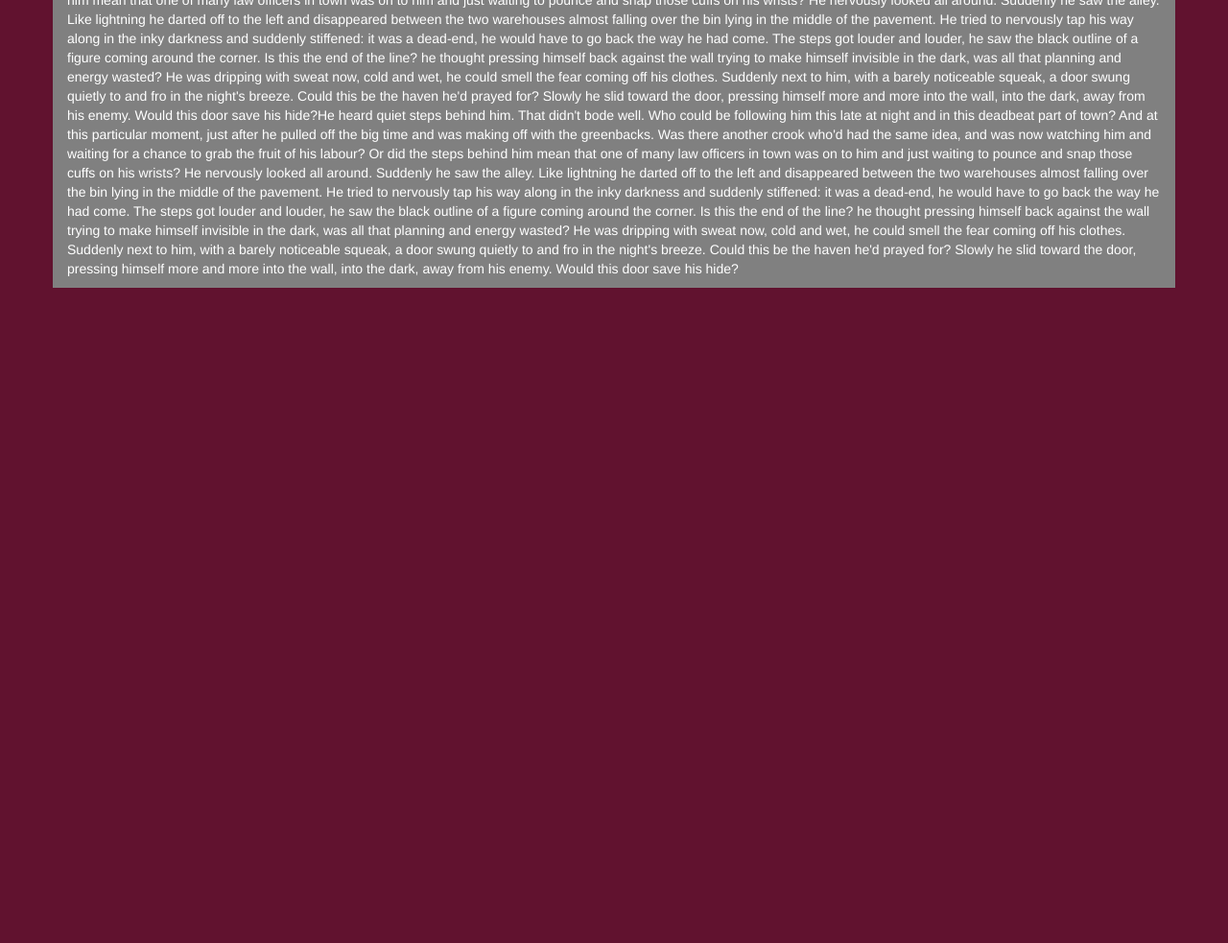
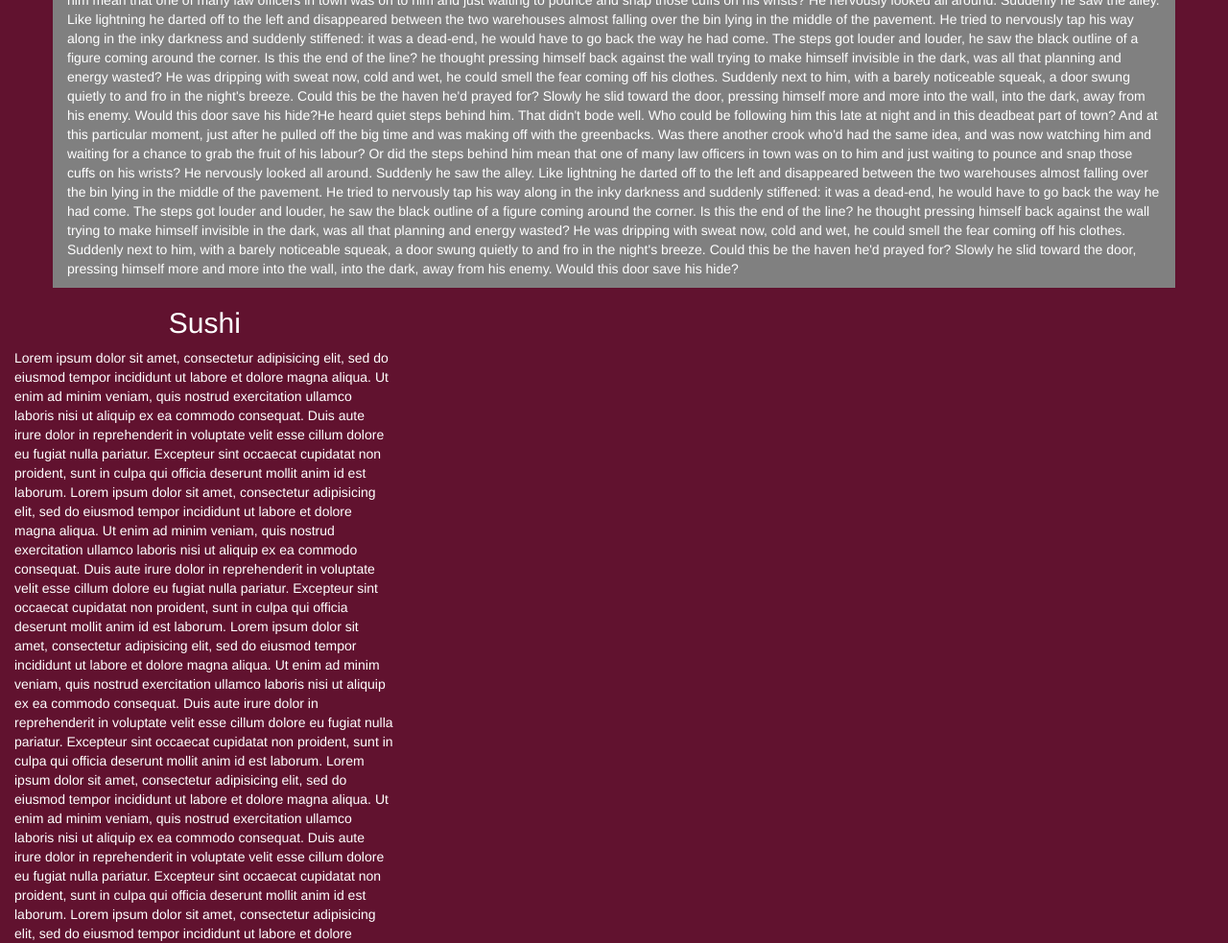
Before and after one commit to AKKIREDDYGANESH/akkireddyganesh.github.io, a plain HTML site: page index.html in a window 1280 px wide. Shown: the part 641-1624 px from the top of the page at 96% size. Before the commit the page ends 941 px from the top, so only its background shows below. Drawn offline with nearby package versions, Linux system fonts and the light colour scheme.

Commit message:
Update index.html

```diff
--- a/index.html
+++ b/index.html
@@ -56,6 +56,55 @@
       </div>
     </div>
 </div>
+<div id="sushi" class="col-md-4 col-sm-12 col-xs-12">
+  <article>
+    <h3 class="text-center">Sushi</h3>
+    <p>Lorem ipsum dolor sit amet, consectetur adipisicing elit, sed do eiusmod
+    tempor incididunt ut labore et dolore magna aliqua. Ut enim ad minim veniam,
+    quis nostrud exercitation ullamco laboris nisi ut aliquip ex ea commodo
+    consequat. Duis aute irure dolor in reprehenderit in voluptate velit esse
+    cillum dolore eu fugiat nulla pariatur. Excepteur sint occaecat cupidatat non
+    proident, sunt in culpa qui officia deserunt mollit anim id est laborum. Lorem ipsum dolor sit amet, consectetur adipisicing elit, sed do eiusmod
+    tempor incididunt ut labore et dolore magna aliqua. Ut enim ad minim veniam,
+    quis nostrud exercitation ullamco laboris nisi ut aliquip ex ea commodo
+    consequat. Duis aute irure dolor in reprehenderit in voluptate velit esse
+    cillum dolore eu fugiat nulla pariatur. Excepteur sint occaecat cupidatat non
+    proident, sunt in culpa qui officia deserunt mollit anim id est laborum. Lorem ipsum dolor sit amet, consectetur adipisicing elit, sed do eiusmod
+    tempor incididunt ut labore et dolore magna aliqua. Ut enim ad minim veniam,
+    quis nostrud exercitation ullamco laboris nisi ut aliquip ex ea commodo
+    consequat. Duis aute irure dolor in reprehenderit in voluptate velit esse
+    cillum dolore eu fugiat nulla pariatur. Excepteur sint occaecat cupidatat non
+    proident, sunt in culpa qui officia deserunt mollit anim id est laborum. Lorem ipsum dolor sit amet, consectetur adipisicing elit, sed do eiusmod
+    tempor incididunt ut labore et dolore magna aliqua. Ut enim ad minim veniam,
+    quis nostrud exercitation ullamco laboris nisi ut aliquip ex ea commodo
+    consequat. Duis aute irure dolor in reprehenderit in voluptate velit esse
+    cillum dolore eu fugiat nulla pariatur. Excepteur sint occaecat cupidatat non
+    proident, sunt in culpa qui officia deserunt mollit anim id est laborum. Lorem ipsum dolor sit amet, consectetur adipisicing elit, sed do eiusmod
+    tempor incididunt ut labore et dolore magna aliqua. Ut enim ad minim veniam,
+    quis nostrud exercitation ullamco laboris nisi ut aliquip ex ea commodo
+    consequat. Duis aute irure dolor in reprehenderit in voluptate velit esse
+    cillum dolore eu fugiat nulla pariatur. Excepteur sint occaecat cupidatat non
+    proident, sunt in culpa qui officia deserunt mollit anim id est laborum. Lorem ipsum dolor sit amet, consectetur adipisicing elit, sed do eiusmod
+    tempor incididunt ut labore et dolore magna aliqua. Ut enim ad minim veniam,
+    quis nostrud exercitation ullamco laboris nisi ut aliquip ex ea commodo
+    consequat. Duis aute irure dolor in reprehenderit in voluptate velit esse
+    cillum dolore eu fugiat nulla pariatur. Excepteur sint occaecat cupidatat non
+    proident, sunt in culpa qui officia deserunt mollit anim id est laborum. Lorem ipsum dolor sit amet, consectetur adipisicing elit, sed do eiusmod
+    tempor incididunt ut labore et dolore magna aliqua. Ut enim ad minim veniam,
+    quis nostrud exercitation ullamco laboris nisi ut aliquip ex ea commodo
+    consequat. Duis aute irure dolor in reprehenderit in voluptate velit esse
+    cillum dolore eu fugiat nulla pariatur. Excepteur sint occaecat cupidatat non
+    proident, sunt in culpa qui officia deserunt mollit anim id est laborum.
+    Lorem ipsum dolor sit amet, consectetur adipisicing elit, sed do eiusmod
+    tempor incididunt ut labore et dolore magna aliqua. Ut enim ad minim veniam,
+    quis nostrud exercitation ullamco laboris nisi ut aliquip ex ea commodo
+    consequat. Duis aute irure dolor in reprehenderit in voluptate velit esse
+    cillum dolore eu fugiat nulla pariatur. Excepteur sint occaecat cupidatat non
+    proident, sunt in culpa qui officia deserunt mollit anim id est laborum. <a href="#home" class="visible-xs visible-sm">Back to top</a></p>
+    </article>
+  </div>
+</section>
+</div>
 
 </body>
 </html>
```
